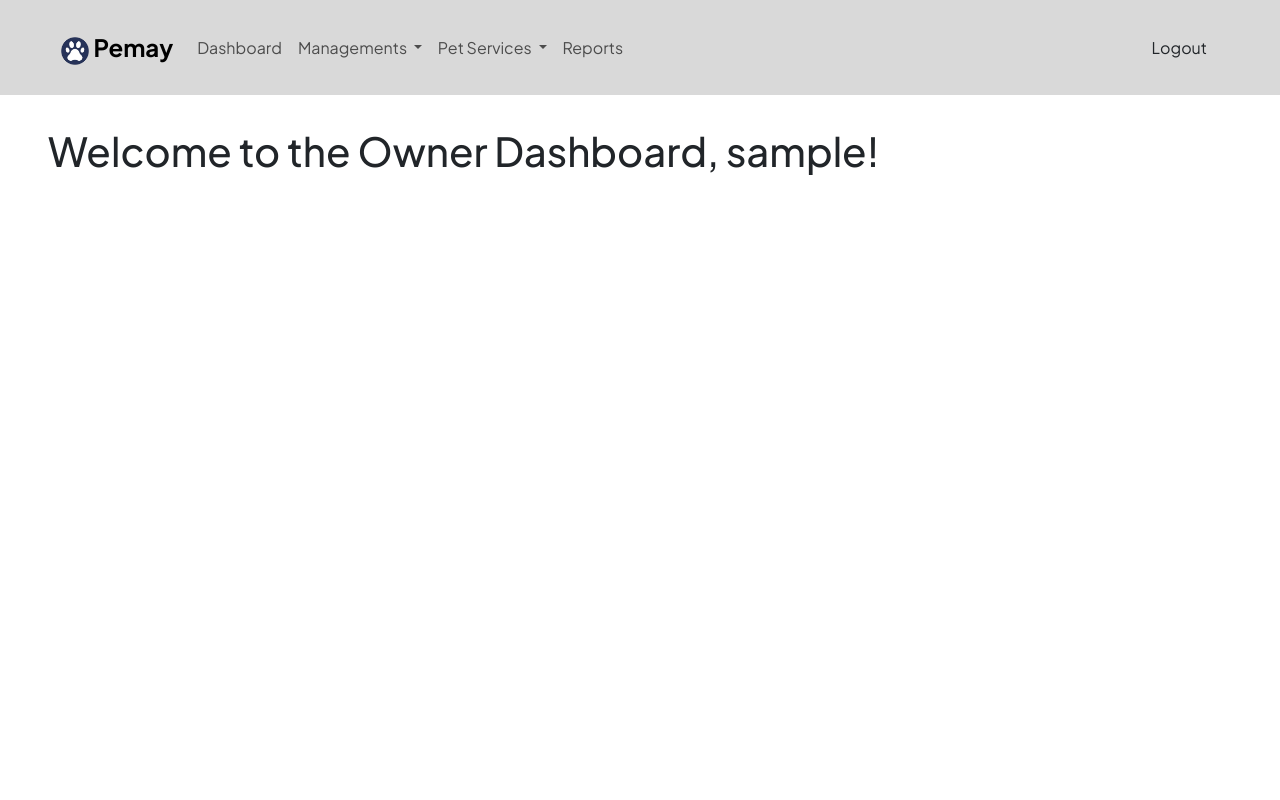
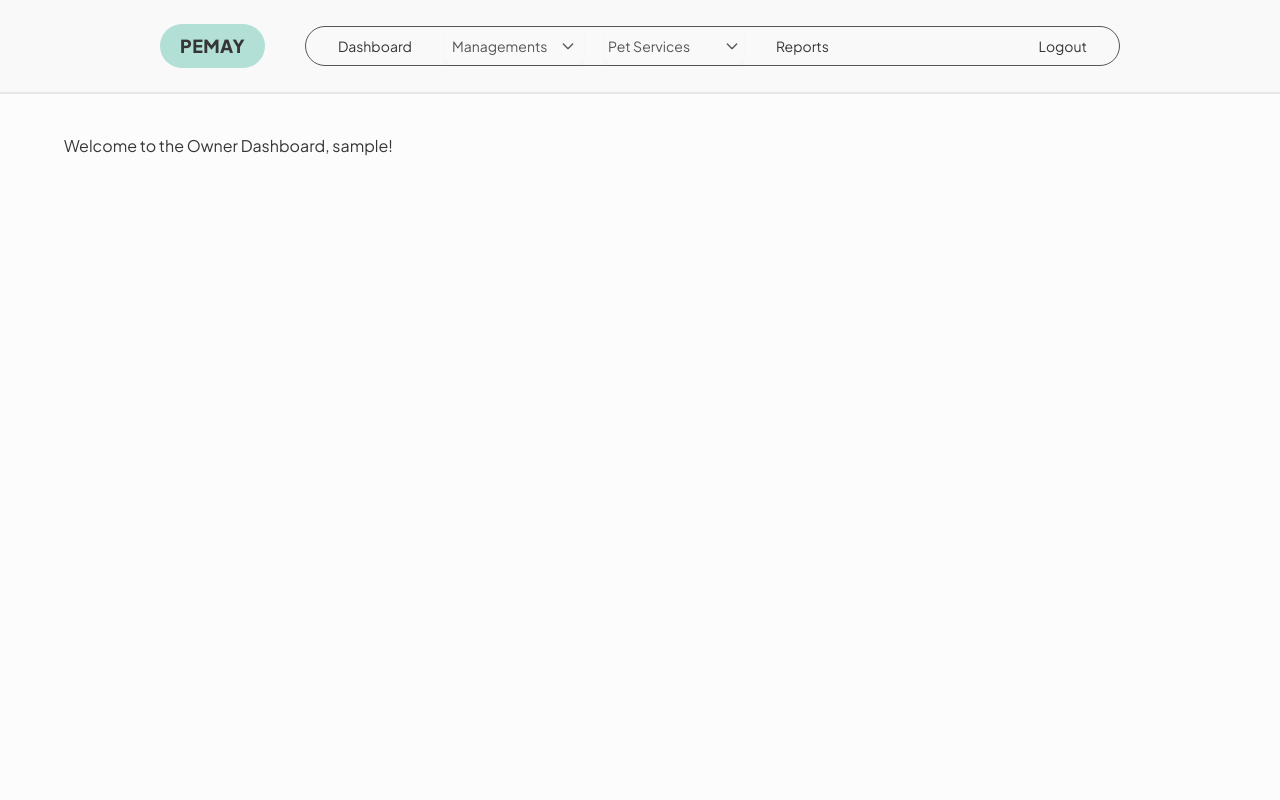
Before and after one commit to dnsyr/pemay, a PHP site: page /pages/owner/dashboard.php in a window 1280 px wide. Run offline with PHP 8.4, Linux system fonts and the light colour scheme; the visitor is signed in with stand-in values (Sample User, id 1); data that the repository does not hold is empty; some libraries are stand-ins or nearby versions.

Commit message:
Add component header-tailwind using tailwindcss & daisyui

```diff
--- /dev/null
+++ b/layout/header-tailwind.php
@@ -0,0 +1,225 @@
+<?php
+$currentUri = strtok($_SERVER['REQUEST_URI'], '?');
+
+// dashboard uri
+$ownerDashboardUri = "/pemay/pages/owner/dashboard.php";
+$vetDashboardUri = "/pemay/pages/vet/dashboard.php";
+$staffDashboardUri = "/pemay/pages/staff/dashboard.php";
+
+// pet hotel uri
+$petHotelUri =
+  [
+    "/pemay/pages/pet-hotel/dashboard.php",
+    "/pemay/pages/pet-hotel/update-cage.php",
+    "/pemay/pages/pet-hotel/update-reservation.php"
+  ];
+
+// pet salon uri
+$petSalonUri =
+  [
+    "/pemay/pages/salon/salon-services.php",
+    "/pemay/pages/salon/add-salon-services.php",
+    "/pemay/pages/salon/update-salon-services.php"
+  ];
+// pet hotel uri
+$petMedicalUri =
+  [
+    "/pemay/pages/medicine/medical-services.php",
+    "/pemay/pages/medicine/add-medical-services.php",
+    "/pemay/pages/medicine/update-medical-services.php"
+  ];
+
+// manage users uri
+$usersUri = [
+  "/pemay/pages/owner/users.php",
+  "/pemay/pages/owner/add-user.php",
+  "/pemay/pages/owner/update-user.php"
+];
+
+// manage product uri
+$productUris = [
+  "/pemay/pages/product/product.php",
+  "/pemay/pages/product/add-product.php",
+  "/pemay/pages/product/update-product.php"
+];
+
+// manage category uri
+$categoryUri = [
+  "/pemay/pages/category/category.php",
+  "/pemay/pages/category/update-category.php"
+];
+
+// manage customer uri
+$customerUri = ["/pemay/pages/category/category.php"];
+
+// reports uri
+$reportUri = "/pemay/pages/owner/reports.php";
+
+$role = $_SESSION['posisi'];
+$linkActive = 'underline-offset-[5px] underline decoration-[#565656] decoration-2';
+
+$isManagementsActive = (
+  in_array($currentUri, $usersUri) ||
+  in_array($currentUri, $productUris) ||
+  in_array($currentUri, $categoryUri) ||
+  in_array($currentUri, $customerUri)
+) ? $linkActive : '';
+
+$isPetServicesActive = (
+  in_array($currentUri, $petHotelUri) ||
+  in_array($currentUri, $petSalonUri) ||
+  in_array($currentUri, $petMedicalUri)
+) ? $linkActive : '';
+?>
+
+<!DOCTYPE html>
+<html lang="en">
+
+<head>
+  <meta charset="UTF-8">
+  <title><?php echo isset($pageTitle) ? $pageTitle : 'Owner'; ?></title>
+  <link rel="shortcut icon" href="/pemay/public/img/icon.png" type="image/x-icon">
+
+  <!-- Daisy UI + Tailwind CSS -->
+  <link href="https://cdn.jsdelivr.net/npm/daisyui@4.12.14/dist/full.min.css" rel="stylesheet" type="text/css" />
+  <script src="https://cdn.tailwindcss.com"></script>
+
+  <!-- Font Awesome Icon CSS -->
+  <link rel="stylesheet" href="https://cdnjs.cloudflare.com/ajax/libs/font-awesome/6.0.0-beta3/css/all.min.css">
+
+  <!-- Select2 CSS -->
+  <link href="https://cdn.jsdelivr.net/npm/select2@4.1.0-rc.0/dist/css/select2.min.css" rel="stylesheet" />
+
+  <!-- Custom CSS -->
+  <link rel="stylesheet" href="/pemay/public/css/index.css?v=<?php echo time(); ?>">
+  <link rel="stylesheet" href="/pemay/public/css/components.css?v=<?php echo time(); ?>">
+
+  <!-- Custom Font Plus Jakarta Sans -->
+  <style>
+    @import url("https://fonts.googleapis.com/css2?family=Plus+Jakarta+Sans:ital,wght@0,200..800;1,200..800&display=swap");
+
+    body {
+      font-family: "Plus Jakarta Sans", sans-serif;
+      font-optical-sizing: auto;
+      font-style: normal;
+      background-color: #FCFCFC;
+      color: #363636;
+    }
+  </style>
+</head>
+
+<body class="min-h-screen">
+  <nav class="bg-[#F9F9F9] py-6 px-40">
+    <div class="flex gap-10 justify-between items-center w-100">
+      <a class=" text-[#363636] bg-[#B2E0D6] py-2 px-5 h-full rounded-full font-extrabold text-lg tracking-wide" href="/pemay/pages/<?php echo $role; ?>/dashboard.php">
+        <!-- <img src="/pemay/public/img/icon.png" alt="" width="30" height="30" class="d-inline-block align-text-top"> -->
+        PEMAY
+      </a>
+
+      <div class="w-full flex justify-between border border-[#565656] rounded-full px-5">
+        <div class="flex gap-5 items-center" id="navbarNav">
+          <!-- Dashboard Menu Item -->
+          <a class="text-[#363636] font-normal text-sm py-1 px-3 <?php echo ($currentUri === $ownerDashboardUri) ? $linkActive : ''; ?>" href="/pemay/pages/<?php echo $role; ?>/dashboard.php">Dashboard</a>
+
+          <!-- Management Dropdown -->
+          <div class="relative inline-block w-[140px]">
+            <!-- Dropdown Toggle -->
+            <label tabindex="0" class="btn btnManagement min-h-[2.375rem] h-[2.375rem] max-h-[2.375rem] border-none font-normal hover:bg-[#FCFCFC] py-2 px-2 w-full justify-between bg-transparent text-[#565656] text-sm <?php echo $isManagementsActive; ?>">
+              <span id="selectedManagement">Managements</span>
+              <svg xmlns="http://www.w3.org/2000/svg" class="w-4 h-4 inline float-right" fill="none" viewBox="0 0 24 24" stroke="currentColor">
+                <path stroke-linecap="round" stroke-linejoin="round" stroke-width="2" d="M19 9l-7 7-7-7" />
+              </svg>
+            </label>
+
+            <!-- Dropdown Menu -->
+            <ul
+              tabindex="0"
+              class="menuManagement dropdown-content menu absolute z-10 mt-2 py-1 px-3 shadow bg-[#FCFCFC] border border-[#565656] text-[#565656] rounded-2xl w-full hidden">
+              <?php if ($role === 'owner'): ?>
+                <li>
+                  <a href="/pemay/pages/owner/users.php" class=" hover:bg-[#565656] hover:text-semibold hover:text-[#FCFCFC] <?php echo (in_array($currentUri, $usersUri)) ? $linkActive : ''; ?>">Employees</a>
+                </li>
+              <?php endif; ?>
+              <li>
+                <a href="/pemay/pages/product/product.php" class="hover:bg-[#565656] hover:text-semibold hover:text-[#FCFCFC] <?php echo (in_array($currentUri, $productUris)) ? $linkActive : ''; ?>">Products</a>
+              </li>
+              <li>
+                <a href="/pemay/pages/category/category.php" class="hover:bg-[#565656] hover:text-semibold hover:text-[#FCFCFC] <?php echo (in_array($currentUri, $categoryUri)) ? $linkActive : ''; ?>">Categories</a>
+              </li>
+              <li>
+                <a href="/pemay/pages/category/category.php" class="hover:bg-[#565656] hover:text-semibold hover:text-[#FCFCFC] <?php echo ($currentUri === $categoryUri) ? $linkActive : ''; ?>">Customers</a>
+              </li>
+            </ul>
+          </div>
+
+          <!-- Pet Services Dropdown -->
+          <div class="relative inline-block w-[140px]">
+            <!-- Dropdown Toggle -->
+            <label tabindex="0" class="btn btnPetService min-h-[2.375rem] h-[2.375rem] max-h-[2.375rem] border-none font-normal hover:bg-[#FCFCFC] py-1 px-1 w-full justify-between bg-transparent text-[#565656] text-sm <?php echo $isPetServicesActive; ?>">
+              <span id="selectedPetService">Pet Services</span>
+              <svg xmlns="http://www.w3.org/2000/svg" class="w-4 h-4 inline float-right" fill="none" viewBox="0 0 24 24" stroke="currentColor">
+                <path stroke-linecap="round" stroke-linejoin="round" stroke-width="2" d="M19 9l-7 7-7-7" />
+              </svg>
+            </label>
+
+            <!-- Dropdown Menu -->
+            <ul
+              tabindex="0"
+              class="menuPetService dropdown-content menu absolute z-10 mt-2 py-2 px-3 shadow bg-[#FCFCFC] border border-[#565656] text-[#565656] rounded-2xl w-full hidden">
+              <li>
+                <a href="/pemay/pages/pet-hotel/dashboard.php" class=" hover:bg-[#565656] hover:text-semibold hover:text-[#FCFCFC] <?php echo (in_array($currentUri, $petHotelUri)) ? $linkActive : ''; ?>">Pet Hotel</a>
+              </li>
+              <li>
+                <a href="/pemay/pages/medicine/medical-services.php" class="hover:bg-[#565656] hover:text-semibold hover:text-[#FCFCFC] <?php echo (in_array($currentUri, $petMedicalUri)) ? $linkActive : ''; ?>">Pet Medical</a>
+              </li>
+              <li>
+                <a href="/pemay/pages/salon/salon-services.php" class="hover:bg-[#565656] hover:text-semibold hover:text-[#FCFCFC] <?php echo (in_array($currentUri, $petSalonUri)) ? $linkActive : ''; ?>">Pet Salon</a>
+              </li>
+            </ul>
+          </div>
+
+          <!-- Report Menu Item -->
+          <?php if ($role === 'owner'): ?>
+            <a class="text-[#363636] font-normal text-sm py-1 px-3 <?php echo ($currentUri === $reportUri) ? $linkActive : ''; ?>" href="/pemay/pages/owner/reports.php">Reports</a>
+          <?php endif; ?>
+        </div>
+
+        <!-- Logout Button -->
+        <form action="/pemay/auth/logout.php" method="post" class="flex items-center">
+          <button class="text-[#363636] font-normal text-sm py-1 px-3 decoration-none" type="submit">Logout</button>
+        </form>
+      </div>
+    </div>
+  </nav>
+
+  <!-- Dropdown JS -->
+  <script>
+    const dropdownLabelManagement = document.querySelector('.btnManagement');
+    const dropdownMenuManagement = document.querySelector('.menuManagement');
+    const dropdownLabelPetService = document.querySelector('.btnPetService');
+    const dropdownMenuPetService = document.querySelector('.menuPetService');
+
+    dropdownLabelManagement.addEventListener('click', () => {
+      dropdownMenuManagement.classList.toggle('hidden');
+    });
+    dropdownLabelPetService.addEventListener('click', () => {
+      dropdownMenuPetService.classList.toggle('hidden');
+    });
+
+    window.addEventListener('click', (event) => {
+      if (!dropdownLabelManagement.contains(event.target) && !dropdownMenuManagement.contains(event.target)) {
+        dropdownMenuManagement.classList.add('hidden');
+      }
+
+      if (!dropdownLabelPetService.contains(event.target) && !dropdownMenuPetService.contains(event.target)) {
+        dropdownMenuPetService.classList.add('hidden');
+      }
+    });
+  </script>
+
+  <!-- Select2 JS -->
+  <script src="https://code.jquery.com/jquery-3.6.0.min.js"></script>
+  <script src="https://cdn.jsdelivr.net/npm/select2@4.1.0-rc.0/dist/js/select2.min.js"></script>
+</body>
+
+</html>
--- a/pages/owner/dashboard.php
+++ b/pages/owner/dashboard.php
@@ -6,14 +6,15 @@ if (!isset($_SESSION['username']) || $_SESSION['posisi'] != 'owner') {
 }
 
 $pageTitle = 'Owner Dashboard';
-include '../../layout/header.php';
+// include '../../layout/header.php';
+include '../../layout/header-tailwind.php';
 ?>
 
 <!DOCTYPE html>
 <html lang="en">
 
 <body>
-  <div class="page-container">
+  <div class="border border-0 border-t-2 pt-10 pb-20 px-16">
     <?php if (isset($_SESSION['success_message']) && $_SESSION['success_message'] !== ""): ?>
       <div class="alert alert-info">
         <?php echo htmlentities($_SESSION['success_message']);
--- a/pages/owner/users.php
+++ b/pages/owner/users.php
@@ -6,7 +6,8 @@ include '../../config/database.php';
 include '../../handlers/pegawai.php';
 
 $pageTitle = 'Manage Users';
-include '../../layout/header.php';
+// include '../../layout/header.php';
+include '../../layout/header-tailwind.php';
 
 if (!isset($_SESSION['username']) || $_SESSION['posisi'] != 'owner') {
   header("Location: ../../auth/restricted.php");
```
Also changed, not shown: auth/login.php (+32 -11 lines).
